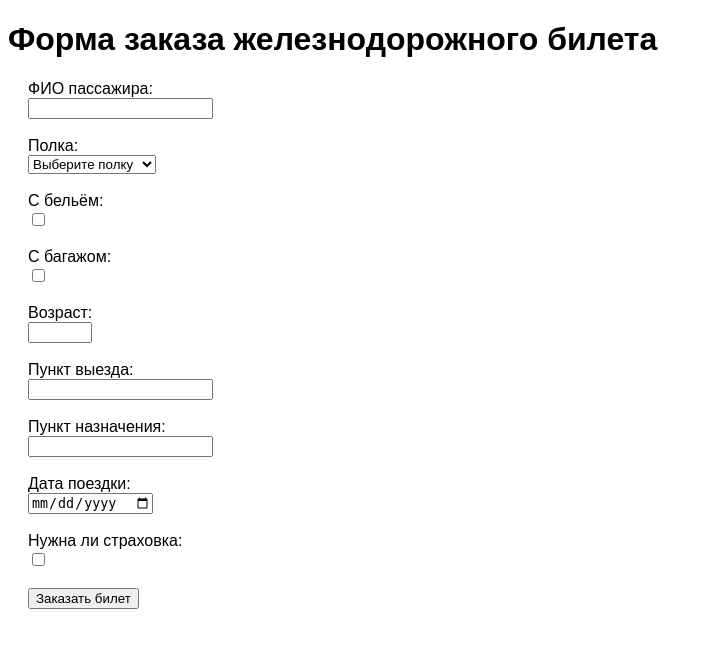
After one commit to lupusin/web--programming-labs-2, a Flask app: page /lab3/ticket_form in a window 1280 px wide. The commit adds this page. Shown: the top 648 px of the page, without its empty margins (0-712 px from the left). Run offline with Flask 3, Linux system fonts and the light colour scheme.

Commit message:
Железнодорожный билет

```diff
--- a/lab3.py
+++ b/lab3.py
@@ -4,8 +4,13 @@ lab3 = Blueprint('lab3',__name__)
 @lab3.route('/lab3/')
 def lab():
     name = request.cookies.get('name')
+    if name==None:
+        name = " Геральд"
     name_color = request.cookies.get('name_color')
-    return render_template('lab3/lab3.html',name=name,name_color=name_color)
+    age = request.cookies.get('age')
+    if age==None:
+        age = " неизвестно"
+    return render_template('lab3/lab3.html',name=name,name_color=name_color,age=age)
 
 
 @lab3.route('/lab3/cookie')
@@ -81,3 +86,48 @@ def settings():
     color=request.cookies.get('color')
     resp = make_response(render_template('lab3/settings.html',color=color))
     return resp
+
+
+@lab3.route('/lab3/ticket_form')
+def ticket():
+    return render_template('lab3/ticket_form.html')
+
+@lab3.route('/lab3/calculate', methods=['POST'])
+def calculate():
+    fio = request.form['fio']
+    shelf = request.form['shelf']
+    bedding = 'bedding' in request.form
+    luggage = 'luggage' in request.form
+    age = int(request.form['age'])
+    departure = request.form['departure']
+    destination = request.form['destination']
+    date = request.form['date']
+    insurance = 'insurance' in request.form
+
+    # Цены и расчеты
+    price = 700 if age < 18 else 1000
+
+    if shelf in ['lower', 'lower_side']:
+        price += 100
+    if bedding:
+        price += 75
+    if luggage:
+        price += 250
+    if insurance:
+        price += 150
+
+    ticket_info = {
+        'fio': fio,
+        'shelf': shelf,
+        'bedding': bedding,
+        'luggage': luggage,
+        'age': age,
+        'departure': departure,
+        'destination': destination,
+        'date': date,
+        'insurance': insurance,
+        'price': price,
+        'child_ticket': age < 18
+    }
+
+    return render_template('lab3/ticket.html', ticket=ticket_info)
--- a/templates/lab3/lab3.html
+++ b/templates/lab3/lab3.html
@@ -3,6 +3,7 @@
 {% block main %}
     <h1>Формы, cookie</h1>
     <div>Привет,<span style="color:{{name_color}}">{{name}}</span> </div>
+    <div>Ваш возраст - {{age}}</div>
     <div>Список сделанных страниц:</div>
     <ol>
         <li>
--- /dev/null
+++ b/templates/lab3/ticket_form.html
@@ -0,0 +1,54 @@
+<!DOCTYPE html>
+<html lang="en">
+<head>
+    <meta charset="UTF-8">
+    <meta name="viewport" content="width=device-width, initial-scale=1.0">
+    <title>Железнодорожный билет</title>
+    <style>
+        body { font-family: Arial, sans-serif; }
+        form { margin: 20px; }
+    </style>
+</head>
+<body>
+
+<h1>Форма заказа железнодорожного билета</h1>
+
+<form action="/lab3/calculate" method="POST">
+    <label for="fio">ФИО пассажира:</label><br>
+    <input type="text" name="fio" required><br><br>
+
+    <label for="shelf">Полка:</label><br>
+    <select name="shelf" required>
+        <option value="">Выберите полку</option>
+        <option value="lower">Нижняя</option>
+        <option value="upper">Верхняя</option>
+        <option value="upper_side">Верхняя боковая</option>
+        <option value="lower_side">Нижняя боковая</option>
+    </select><br><br>
+
+    <label for="bedding">С бельём:</label><br>
+    <input type="checkbox" name="bedding"><br><br>
+
+    <label for="luggage">С багажом:</label><br>
+    <input type="checkbox" name="luggage"><br><br>
+
+    <label for="age">Возраст:</label><br>
+    <input type="number" name="age" required min="1" max="120"><br><br>
+
+    <label for="departure">Пункт выезда:</label><br>
+    <input type="text" name="departure" required><br><br>
+
+    <label for="destination">Пункт назначения:</label><br>
+    <input type="text" name="destination" required><br><br>
+
+    <label for="date">Дата поездки:</label><br>
+    <input type="date" name="date" required><br><br>
+
+    <label for="insurance">Нужна ли страховка:</label><br>
+    <input type="checkbox" name="insurance"><br><br>
+
+    <button type="submit">Заказать билет</button>
+</form>
+
+</body>
+</html>
```
Also changed, not shown: templates/lab3/ticket.html (added, +30 -0 lines).
